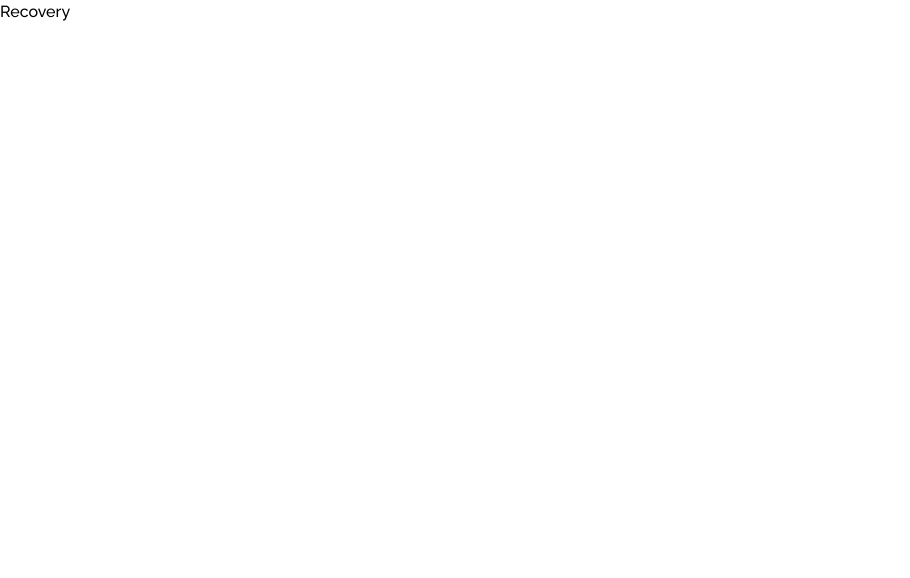
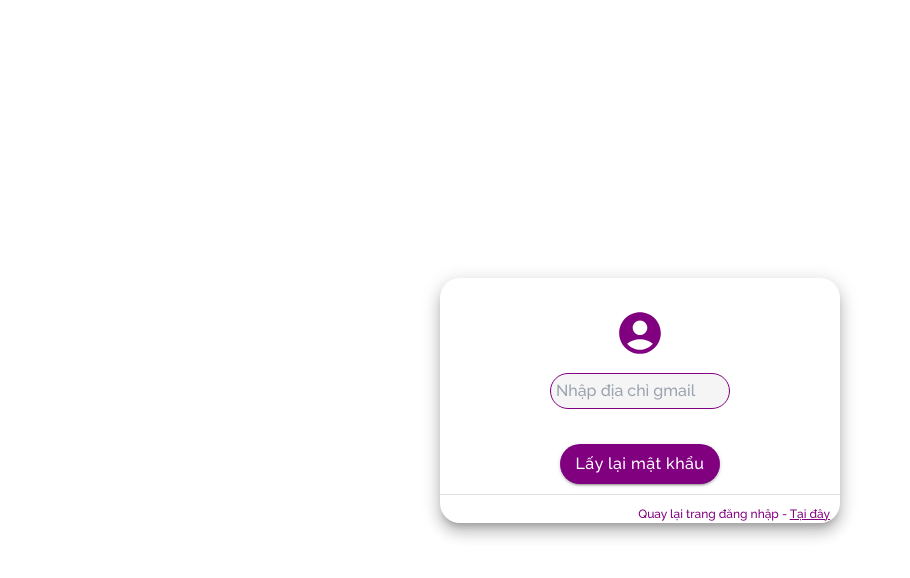
Before and after one commit to trieunguyentm/JWT-OTP-AUTH-REFRESH, a React (Create React App) app in the folder client/: page /recovery in a window 1280 px wide. Shown: the top 578 px of the page, without its empty margins (0-910 px from the left). Built offline with nearby package versions, Linux system fonts and the light colour scheme.

Commit message:
Giao dien trang recovery

```diff
--- a/client/src/components/Recovery/Recovery.css
+++ b/client/src/components/Recovery/Recovery.css
@@ -0,0 +1,62 @@
+.recovery-container {
+  display: flex;
+  align-items: center;
+  justify-content: center;
+  margin: auto 0;
+  height: 100vh;
+}
+
+.recovery-title {
+  margin-top: 30px;
+  color: purple;
+  text-align: center;
+}
+
+.recovery-form {
+  padding: 10px;
+}
+
+.recovery-form-gmail {
+  display: flex;
+  justify-content: center;
+}
+
+.gmail {
+  border: 1px solid purple;
+  border-radius: 20px;
+  margin-left: 10px;
+  padding: 5px;
+  background-color: whitesmoke;
+}
+
+.error-gmail {
+  display: flex;
+  justify-content: center;
+  font-size: 12px;
+  color: red;
+}
+
+.btn-submit-gmail-container {
+  text-align: center !important;
+  margin-top: 30px !important;
+}
+
+.btn-submit-gmail {
+  text-transform: none !important;
+  background-color: purple !important;
+  font-size: 16px !important;
+  border-radius: 20px !important;
+  transition: all 0.5s !important;
+}
+
+.btn-submit-gmail:hover {
+  transform: translateY(-5px);
+}
+
+.return-login {
+  text-align: right;
+  font-size: 12px;
+  color: purple;
+  padding: 10px;
+  padding-bottom: 0;
+}
--- a/client/src/components/Recovery/Recovery.js
+++ b/client/src/components/Recovery/Recovery.js
@@ -1,8 +1,69 @@
-import React from 'react'
+import React from "react"
+import { Button, Divider, Paper } from "@mui/material"
+import { useForm } from "react-hook-form"
+import AccountCircleIcon from "@mui/icons-material/AccountCircle"
+import "./Recovery.css"
 
 const Recovery = () => {
+  // Khai báo useForm
+  const {
+    register,
+    handleSubmit,
+    formState: { errors },
+  } = useForm({
+    defaultValues: {
+      gmail: "",
+    },
+    mode: "onChange",
+  })
+
   return (
-    <div>Recovery</div>
+    <div className="recovery-container">
+      <Paper elevation={10} style={{ borderRadius: "20px", width: "400px" }}>
+        {/* Title Page */}
+        <div className="recovery-title">
+          <AccountCircleIcon style={{ fontSize: "50px" }} />
+        </div>
+        {/* Form Page */}
+        <form onSubmit={handleSubmit((data) => console.log(data))}>
+          <div className="recovery-form">
+            {/* Input Username */}
+            <div className="recovery-form-gmail">
+              <input
+                type="email"
+                {...register("gmail", {
+                  required: {
+                    value: true,
+                    message: "Vui lòng điền thông tin đăng nhập",
+                  },
+                })}
+                style={{ width: "180px" }}
+                className="gmail"
+                placeholder="Nhập địa chỉ gmail "
+              />
+            </div>
+            <div className="error-gmail">{errors.gmail?.message}</div>
+            {/* Button Login */}
+            <div className="btn-submit-gmail-container">
+              <Button
+                type="submit"
+                variant="contained"
+                className="btn-submit-gmail"
+              >
+                Lấy lại mật khẩu
+              </Button>
+            </div>
+          </div>
+        </form>
+        <Divider />
+        <div className="return-login">
+          <span>Quay lại trang đăng nhập - </span>
+          <a href="/" style={{ textDecoration: "underline" }}>
+            Tại đây
+          </a>
+        </div>
+      </Paper>
+    </div>
   )
 }
 
--- a/client/src/components/Register/Register.css
+++ b/client/src/components/Register/Register.css
@@ -56,6 +56,10 @@
   transition: all 0.5s !important;
 }
 
+.btn-submit-register:hover {
+  transform: translateY(-5px);
+}
+
 .have-account {
   text-align: right;
   font-size: 12px;
```
